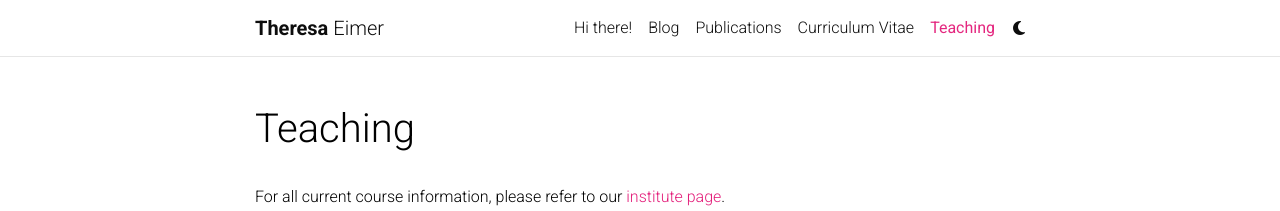
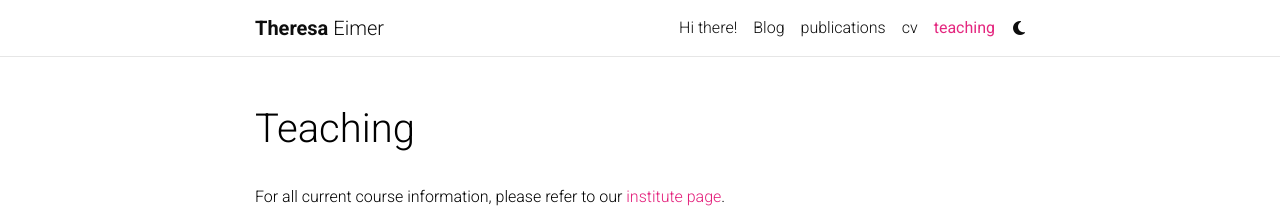
Before and after one commit to TheEimer/theeimer.github.io, a Jekyll site: the page built from _pages/teaching.md, in a window 1280 px wide. Shown: the top 211 px of the page. Built offline with Jekyll 4.4.1, drawn with Linux system fonts in a browser that asks for light colours; full-size pictures stand in for the smaller copies a plugin makes; comment, search, counter and statistics services are not loaded; a style sheet for code colours, icons or effects is not loaded.

Commit message:
nav socials

```diff
--- a/_config.yml
+++ b/_config.yml
@@ -364,7 +364,7 @@ enable_math:                true   # enables math typesetting (uses MathJax)
 enable_tooltips:            false  # enables automatic tooltip links generated
                                    # for each section titles on pages and posts
 enable_darkmode:            true   # enables switching between light/dark modes
-enable_navbar_social:       false  # enables displaying social links in the
+enable_navbar_social:       true  # enables displaying social links in the
                                    # navbar on the about page
 enable_project_categories:  true   # enables categorization of projects into
                                    # multiple categories
--- a/_includes/header.html
+++ b/_includes/header.html
@@ -85,7 +85,11 @@
           </li>
           {%- else %}
           <li class="nav-item {% if page.title == p.title %}active{% endif %}">
-                <a class="nav-link" href="{{ p.url | relative_url }}">{{ p.title }}
+            {%- if p.short_title %}
+            <a class="nav-link text-lowercase" href="{{ p.url | relative_url }}">{{ p.short_title }}
+            {%- else -%}
+            <a class="nav-link text-lowercase" href="{{ p.url | relative_url }}">{{ p.title }}
+            {%- endif %}
               {%- if page.title == p.title -%}
               <span class="sr-only">(current)</span>
               {%- endif -%}
```
Lines whose indentation alone changed are shown as unchanged.
